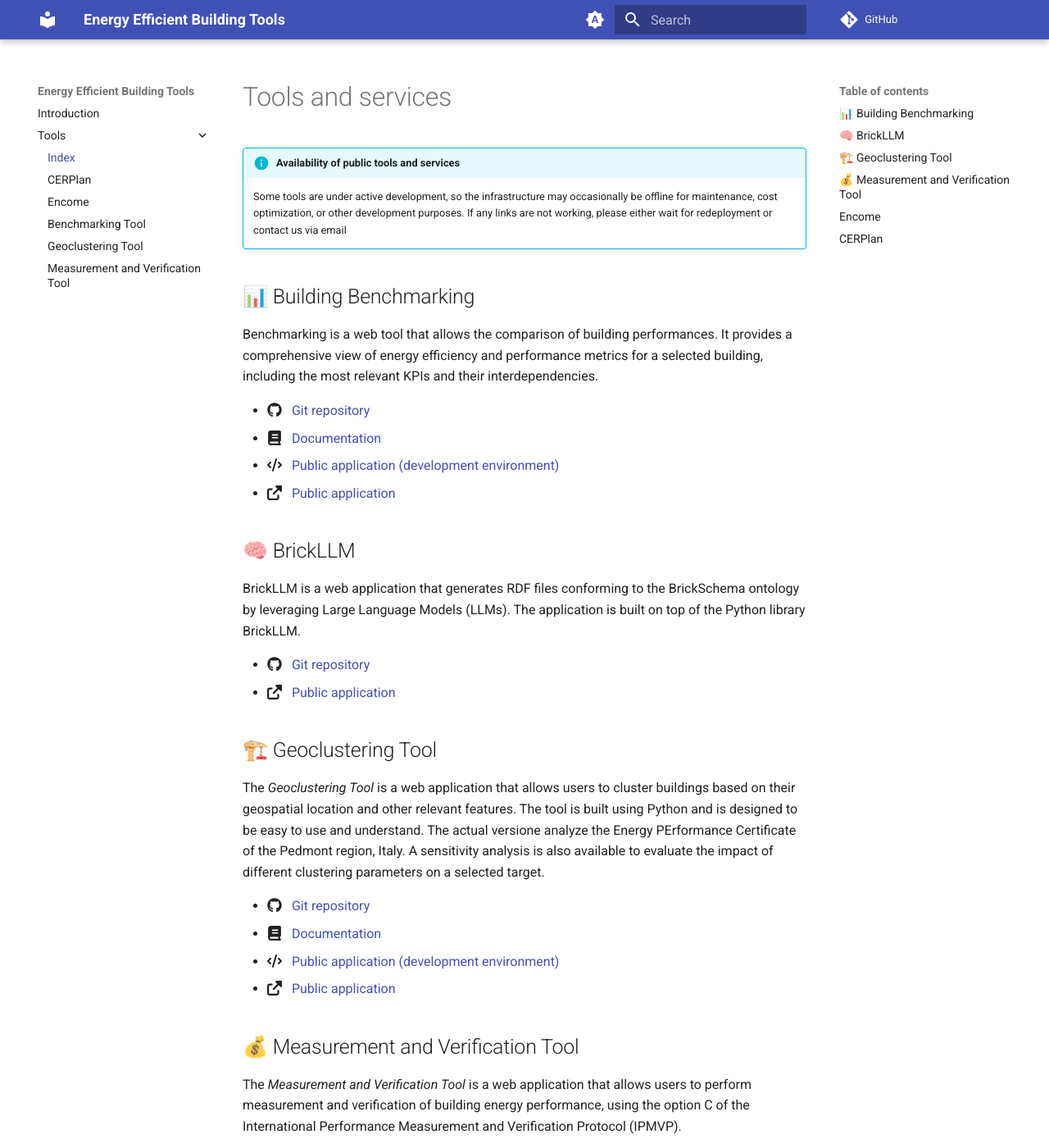
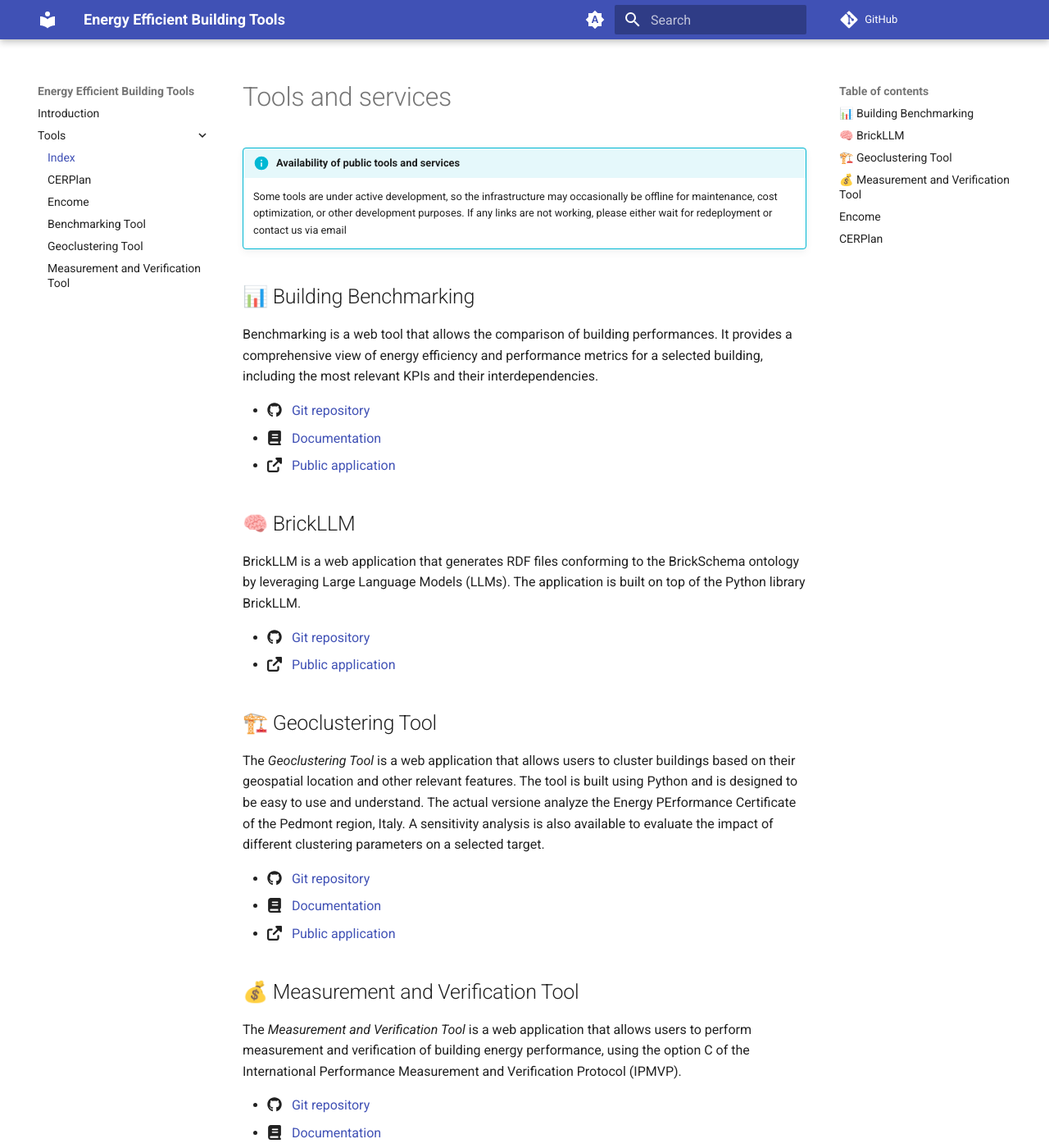
Before and after one commit to EURAC-EEBgroup/tools.eeb.eurac.edu, an MkDocs documentation site: the page built from docs/tools/index.md, in a window 1280 px wide and 1400 px high. Shown: the whole window at 82% size. Built offline with MkDocs 1.6.1 and Material for MkDocs 9.7.7, drawn with Linux system fonts in a browser that asks for light colours; comment, search, counter and statistics services are not loaded.

Commit message:
update pages

```diff
--- a/docs/tools/index.md
+++ b/docs/tools/index.md
@@ -12,17 +12,16 @@ title: Index
 
 Benchmarking is a web tool that allows the comparison of building performances. It provides a comprehensive view of energy efficiency and performance metrics for a selected building, including the most relevant KPIs and their interdependencies.
 
-- :fontawesome-brands-github: &nbsp; [Git repository](https://github.com/MODERATE-Project/MODERATE_building_benchmarking)
+- :fontawesome-brands-github: &nbsp; [Git repository](https://github.com/EURAC-EEBgroup/MODERATE_building_benchmarking)
 - :fontawesome-solid-book: &nbsp; [Documentation](benchmarking.md)
-- :fontawesome-solid-code: &nbsp; [Public application (development environment)](https://tools.eeb.eurac.edu/building_benchmarking/)
-- :fontawesome-solid-up-right-from-square: &nbsp; [Public application](https://building.staging.moderate.cloud/building_benchmarking/)
+- :fontawesome-solid-up-right-from-square: &nbsp; [Public application](https://tools.eeb.eurac.edu/building_benchmarking/)
 
 ## 🧠 BrickLLM
 
 BrickLLM is a web application that generates RDF files conforming to the BrickSchema ontology by leveraging Large Language Models (LLMs). The application is built on top of the Python library BrickLLM.
 
 - :fontawesome-brands-github: &nbsp; [Git repository](https://github.com/EURAC-EEBgroup/BrickLLM-App)
-- :fontawesome-solid-up-right-from-square: &nbsp; [Public application](https://brick.staging.moderate.cloud/brickllm/)
+- :fontawesome-solid-up-right-from-square: &nbsp; [Public application](https://tools.eeb.eurac.edu/brickllm/)
 
 ## 🏗️ Geoclustering Tool
 
@@ -30,16 +29,15 @@ The _Geoclustering Tool_ is a web application that allows users to cluster build
 The actual versione analyze the Energy PErformance Certificate of the Pedmont region, Italy.
 A sensitivity analysis is also available to evaluate the impact of different clustering parameters on a selected target.
 
-- :fontawesome-brands-github: &nbsp; [Git repository](https://github.com/MODERATE-Project/geoclustering_sensitivity_analysis)
+- :fontawesome-brands-github: &nbsp; [Git repository](https://github.com/EURAC-EEBgroup/geoclustering_epc)
 - :fontawesome-solid-book: &nbsp; [Documentation](geoclustering_tools.md)
-- :fontawesome-solid-code: &nbsp; [Public application (development environment)](https://tools.eeb.eurac.edu/epc_clustering/piemonte/)
 - :fontawesome-solid-up-right-from-square: &nbsp; [Public application](https://tools.eeb.eurac.edu/epc_clustering/piemonte/)
 
 ## 💰 Measurement and Verification Tool
 
 The _Measurement and Verification Tool_ is a web application that allows users to perform measurement and verification of building energy performance, using the option C of the International Performance Measurement and Verification Protocol (IPMVP).
 
-- :fontawesome-brands-github: &nbsp; [Git repository](https://github.com/MODERATE-Project/Measurement-and-verification)
+- :fontawesome-brands-github: &nbsp; [Git repository](https://github.com/EURAC-EEBgroup/Measurement-and-verification)
 - :fontawesome-solid-book: &nbsp; [Documentation](mea_and_ver.md)
 
 ## Encome
```
Also changed, not shown: docs/index.md (+1 -5 lines).
